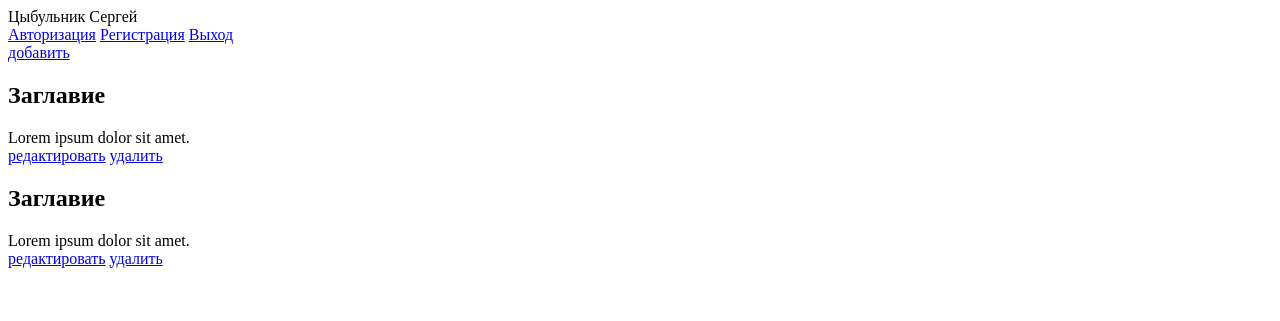
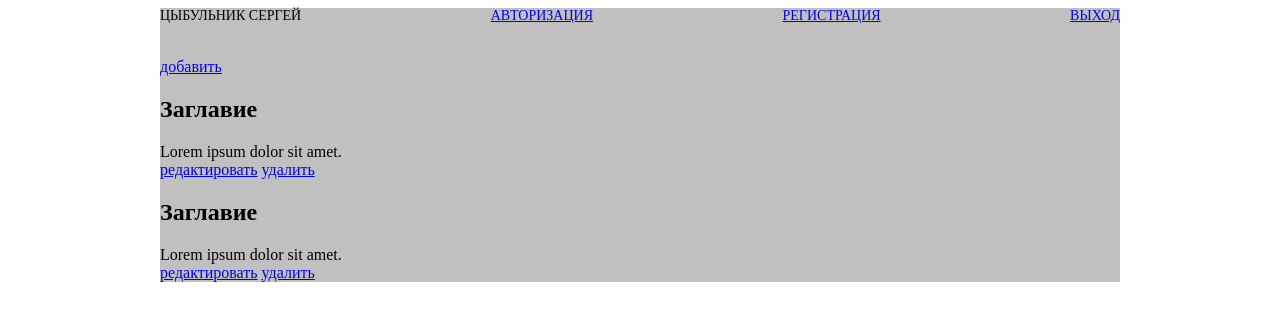
Before and after one commit to shturnev/c4, a PHP site: page / in a window 1280 px wide. Shown: the top 321 px of the page. Run offline with PHP 8.4, Linux system fonts and the light colour scheme.

Commit message:
добавлены стили

```diff
--- /dev/null
+++ b/BLOG/css/style.css
@@ -0,0 +1,14 @@
+#belt {
+  width: 960px;
+  margin: 0 auto;
+  background-color: silver; }
+  #belt header {
+    display: flex;
+    flex-wrap: wrap;
+    justify-content: space-between;
+    align-self: flex-start;
+    height: 50px;
+    font-size: 14px;
+    text-transform: uppercase; }
+
+/*# sourceMappingURL=style.css.map */
--- /dev/null
+++ b/BLOG/css/style.scss
@@ -0,0 +1,21 @@
+@charset "UTF-8";
+
+#belt{
+  width: 960px;
+  margin: 0 auto;
+  background-color: silver;
+
+  header{
+    display: flex;
+    flex-wrap: wrap;
+    justify-content: space-between;
+    align-self: flex-start;
+    height: 50px;
+    font-size: 14px;
+    text-transform: uppercase;
+
+    a{
+
+    }
+  }
+}
--- a/BLOG/index.php
+++ b/BLOG/index.php
@@ -14,6 +14,7 @@
           content="width=device-width, user-scalable=no, initial-scale=1.0, maximum-scale=1.0, minimum-scale=1.0">
     <meta http-equiv="X-UA-Compatible" content="ie=edge">
     <title>Блог Сергея</title>
+    <link rel="stylesheet" href="css/style.css">
 </head>
 <body>
 <div id="belt">
@@ -25,7 +26,7 @@
     </header>
     <section class="content">
         <a href="#" class="add">добавить</a>
-        <div class="article">
+        <div class="article_2">
             <h1>Заглавие</h1>
             <div class="text">
                 Lorem ipsum dolor sit amet.
@@ -33,7 +34,7 @@
             <a href="#" class="edit">редактировать</a>
             <a href="#" class="delete">удалить</a>
         </div>
-        <div class="article">
+        <div class="article_1">
             <h1>Заглавие</h1>
             <div class="text">
                 Lorem ipsum dolor sit amet.
```
Also changed, not shown: 1 other file.
